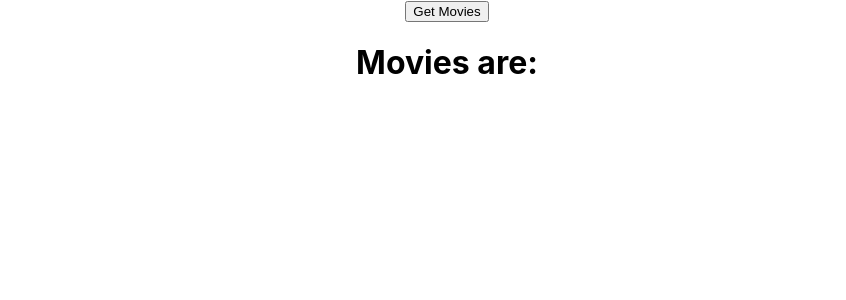
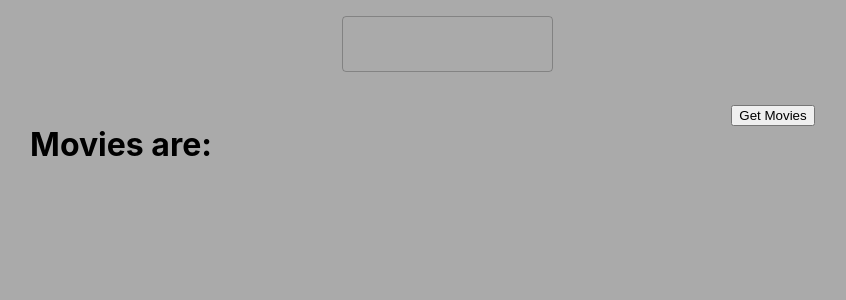
Before and after one commit to faluciano/movie-list, a React (Create React App) app in the folder frontend/: page / in a window 1280 px wide. Shown: the top 300 px of the page, without its empty margins (193-1039 px from the left). Built offline with nearby package versions, Linux system fonts and the light colour scheme.

Commit message:
Added material ui components to frontend

```diff
--- a/frontend/package.json
+++ b/frontend/package.json
@@ -4,6 +4,7 @@
   "private": true,
   "proxy": "http://localhost:5000",
   "dependencies": {
+    "@material-ui/core": "^4.11.4",
     "@testing-library/jest-dom": "^5.12.0",
     "@testing-library/react": "^11.2.6",
     "@testing-library/user-event": "^12.8.3",
--- a/frontend/public/index.html
+++ b/frontend/public/index.html
@@ -9,6 +9,8 @@
       name="description"
       content="Web site created using create-react-app"
     />
+    <link rel="stylesheet" href="https://fonts.googleapis.com/css?family=Roboto:300,400,500,700&display=swap" />
+    <link rel="stylesheet" href="https://fonts.googleapis.com/icon?family=Material+Icons" />
     <link rel="apple-touch-icon" href="%PUBLIC_URL%/logo192.png" />
     <!--
       manifest.json provides metadata used when your web app is installed on a
@@ -26,7 +28,7 @@
     -->
     <title>React App</title>
   </head>
-  <body>
+  <body style="background-color: rgb(170, 170, 170);">
     <noscript>You need to enable JavaScript to run this app.</noscript>
     <div id="root"></div>
     <!--
--- a/frontend/src/App.js
+++ b/frontend/src/App.js
@@ -1,10 +1,12 @@
 import './App.css';
 import Movie from './Movie';
+
 
 function App() {
   return (
     <div className="App">
       <Movie/>
+
     </div>
   );
 }
--- a/frontend/src/Movie.js
+++ b/frontend/src/Movie.js
@@ -1,15 +1,41 @@
-import React, {useEffect, useState} from "react";
+import React, { useState } from "react";
 import axios from "axios";
+import {makeStyles} from '@material-ui/core/styles';
+import TextField from '@material-ui/core/TextField';
+import Paper from '@material-ui/core/Paper';
+import Grid from '@material-ui/core/Grid';
+
+const useStyles = makeStyles((theme) => ({
+    root: {
+        flexGrow:1,
+    },
+    paper: {
+        padding: theme.spacing(2),
+        textAlign: 'center',
+        color: theme.palette.text.secondary,
+    },
+}));
 
 function Movie() {
     const [movies, setMovies] = useState([]);
+    const classes = useStyles();
     function getMovies(){
         axios.get("/movie").then(response=>setMovies(response.data));
     }
     return (
-        <div>
-            <button onClick={getMovies}>Get Movies</button>
-            <h1>Movies are: {movies.map(movie=><li>{movie}</li>)}</h1>
+        <div className={classes.root}>
+            <Grid container spacing={3}>
+                <Grid item xs={12}>
+                    <TextField margin="normal" variant="outlined"/>
+                </Grid>
+                <Grid item xs={6}>
+                    <h1>Movies are: {movies.map(movie=><li>{movie}</li>)}</h1>
+                </Grid>
+                <Grid item xs={6}>
+                    <button onClick={getMovies}>Get Movies</button>
+                </Grid>
+            </Grid>
+
         </div>
     )
 }
```
Also changed, not shown: 1 other file (tests, documents, lock files or other folders).
